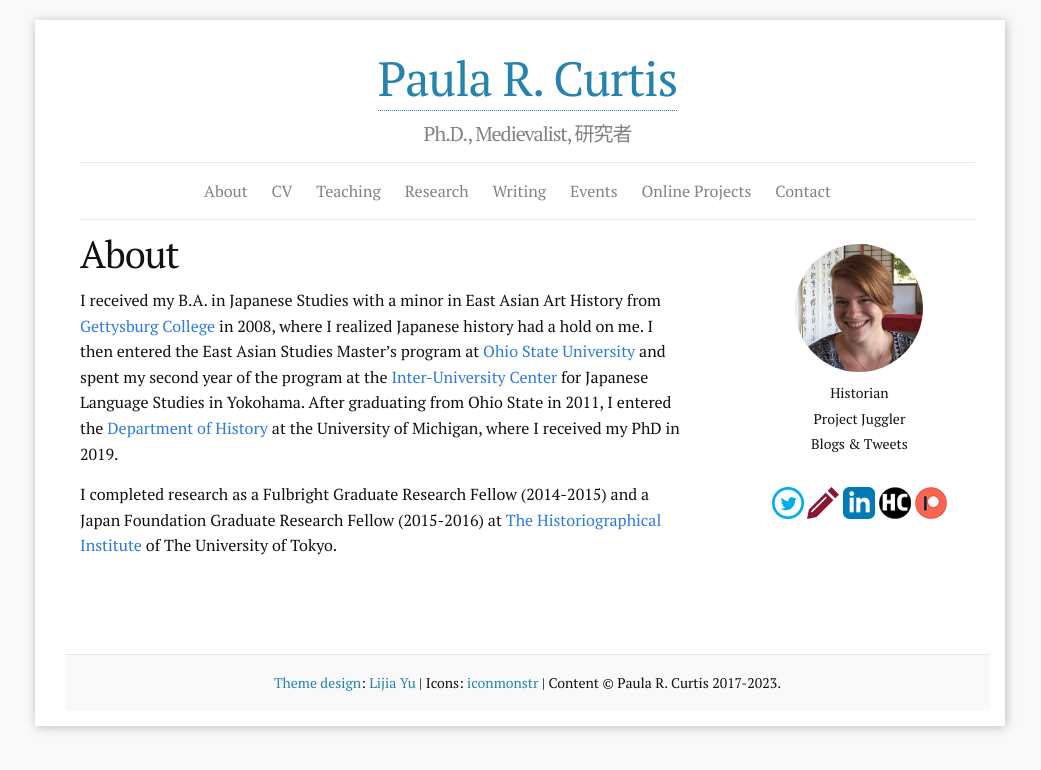
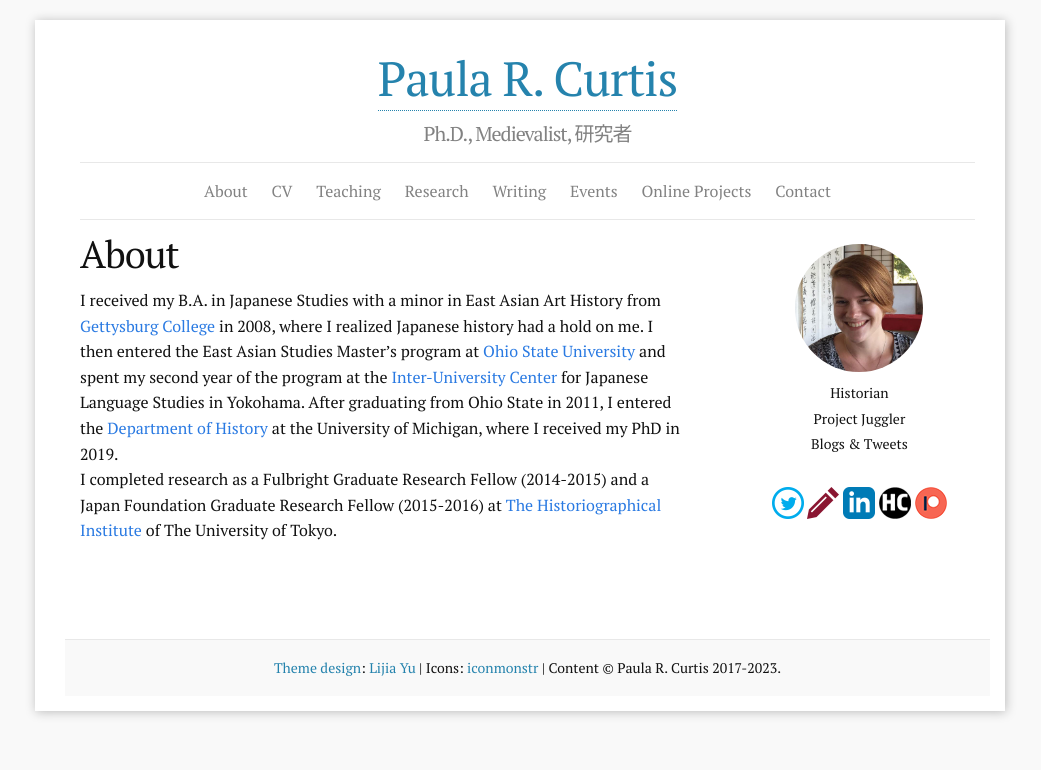
Before and after one commit to pr-curtis/pr-curtis.github.io, a Jekyll site: the page built from b_about.md, in a window 1280 px wide. Shown: the top 770 px of the page, without its empty margins (120-1161 px from the left). Built offline with Jekyll 4.4.1, drawn with Linux system fonts in a browser that asks for light colours; nearby versions of some CDN libraries.

Commit message:
24-08-24
line breaks

```diff
--- a/_includes/head.html
+++ b/_includes/head.html
@@ -26,7 +26,7 @@
 
 <link href="https://fonts.googleapis.com/css?family=PT+Serif" rel="stylesheet">
 
-<!-- Global site tag (gtag.js) - Google Analytics -->
+<!-- Google tag (gtag.js) -->
 <script async src="https://www.googletagmanager.com/gtag/js?id=G-56BFYKV10N"></script>
 <script>
   window.dataLayer = window.dataLayer || [];
--- a/b_about.md
+++ b/b_about.md
@@ -6,5 +6,5 @@ permalink: /about/
 
 
 I received my B.A. in Japanese Studies with a minor in East Asian Art History from <a href="https://www.gettysburg.edu/academics/catalog/programs/japanese.dot">Gettysburg College</a> in 2008, where I realized Japanese history had a hold on me. I then entered the East Asian Studies Master's program at <a href="https://easc.osu.edu/degrees/eas-ma">Ohio State University</a> and spent my second year of the program at the <a href="https://web.stanford.edu/dept/IUC/cgi-bin/">Inter-University Center</a> for Japanese Language Studies in Yokohama. After graduating from Ohio State in 2011, I entered the <a href="https://lsa.umich.edu/history">Department of History</a> at the University of Michigan, where I received my PhD in 2019.
-
+<br>
 I completed research as a Fulbright Graduate Research Fellow (2014-2015) and a Japan Foundation Graduate Research Fellow (2015-2016) at <a href="http://www.hi.u-tokyo.ac.jp/index-j.html">The Historiographical Institute</a> of The University of Tokyo.
```
